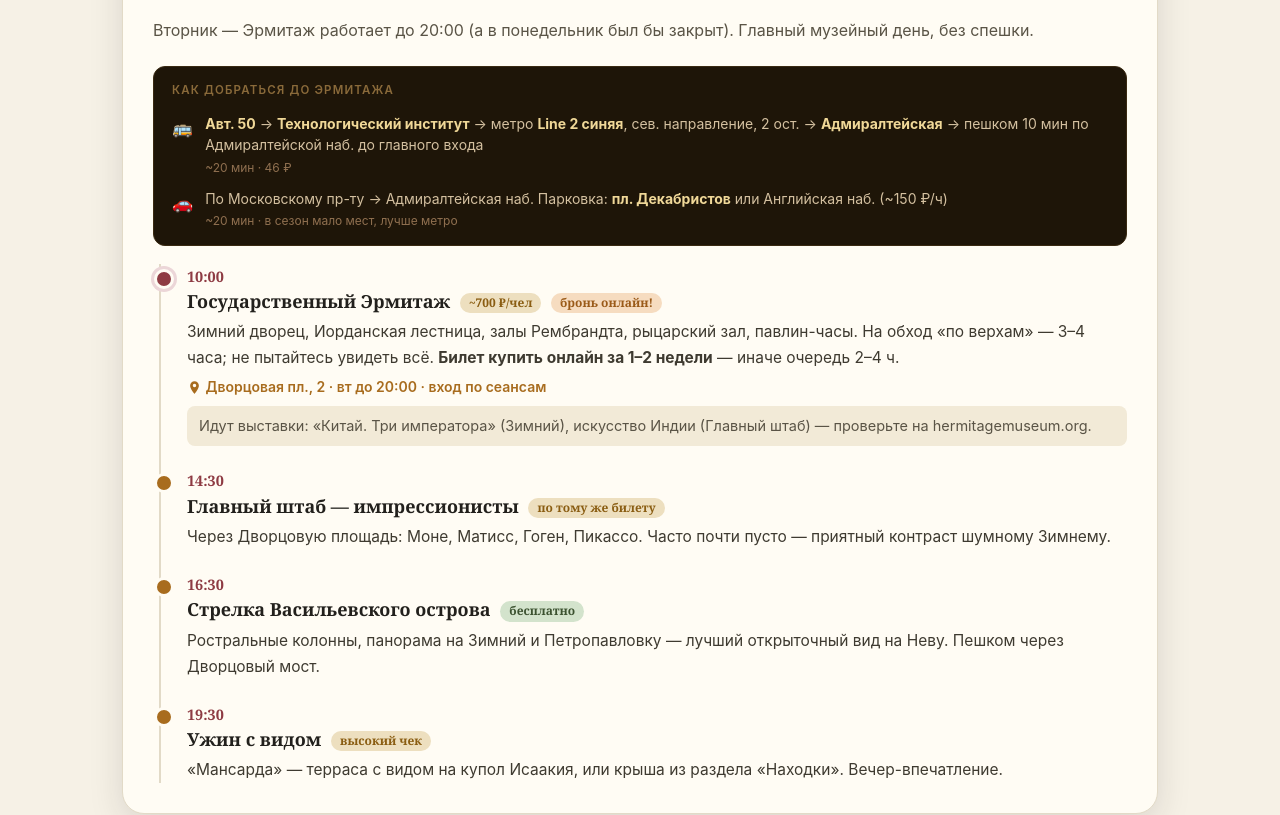
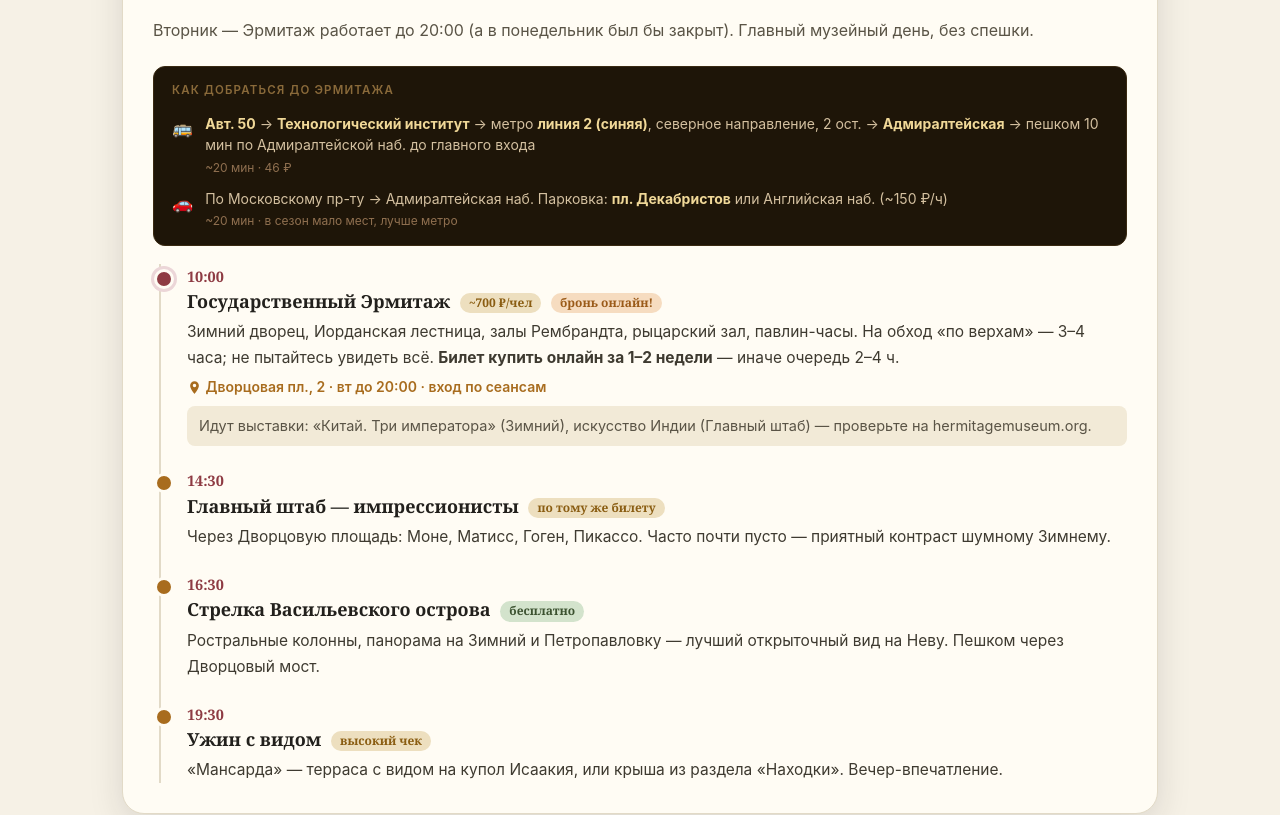
Before and after one commit to pf2sqc4kkc-ai/nashi-puteshestviya, a plain HTML site: page 2026/Санкт-Петербург : 9-18 августа/guide.html in a window 1280 px wide. Shown: the part 6038-6853 px from the top of the page. Drawn offline with Linux system fonts and the light colour scheme.

Commit message:
fix: Выборг+Ласточка в день 6, расшифровка сокращений линий метро

```diff
--- a/2026/Санкт-Петербург : 9-18 августа/guide.html
+++ b/2026/Санкт-Петербург : 9-18 августа/guide.html
@@ -316,7 +316,7 @@
       <p class="day-theme">Эрмитаж по понедельникам закрыт — поэтому первый полный день отдаём центру, каналам и смотровой. Знакомимся с городом ногами.</p>
       <div class="tr-block">
         <div class="tr-title">Как добраться</div>
-        <div class="tr-opt"><span class="tr-icon">🚌</span><div class="tr-detail"><b>Авт. 50</b> (ост. «Заозёрная ул.», ~2 мин от дома) → <b>Технологический институт</b> → метро <b>Line 1 красная</b>, сев. направление, 2 ост. → <b>Невский проспект</b><span class="tr-time">~15 мин · 46 ₽ (Подорожник) · авт. каждые 5–7 мин</span></div></div>
+        <div class="tr-opt"><span class="tr-icon">🚌</span><div class="tr-detail"><b>Авт. 50</b> (ост. «Заозёрная ул.», ~2 мин от дома) → <b>Технологический институт</b> → метро <b>линия 1 (красная)</b>, северное направление, 2 ост. → <b>Невский проспект</b><span class="tr-time">~15 мин · 46 ₽ (Подорожник) · авт. каждые 5–7 мин</span></div></div>
         <div class="tr-opt"><span class="tr-icon">🚗</span><div class="tr-detail">По <b>Московскому пр-ту</b> в центр. Парковка: <b>Конюшенная пл.</b> или Дворцовая наб. (~100–150 ₽/ч, с 8:00 до 20:00)<span class="tr-time">~20 мин · вечером пробки назад</span></div></div>
         <div class="tr-opt"><span class="tr-icon">🚕</span><div class="tr-detail">Яндекс Такси до центра<span class="tr-time">~300–400 ₽ · 15–20 мин</span></div></div>
       </div>
@@ -364,7 +364,7 @@
       <p class="day-theme">Вторник — Эрмитаж работает до 20:00 (а в понедельник был бы закрыт). Главный музейный день, без спешки.</p>
       <div class="tr-block">
         <div class="tr-title">Как добраться до Эрмитажа</div>
-        <div class="tr-opt"><span class="tr-icon">🚌</span><div class="tr-detail"><b>Авт. 50</b> → <b>Технологический институт</b> → метро <b>Line 2 синяя</b>, сев. направление, 2 ост. → <b>Адмиралтейская</b> → пешком 10 мин по Адмиралтейской наб. до главного входа<span class="tr-time">~20 мин · 46 ₽</span></div></div>
+        <div class="tr-opt"><span class="tr-icon">🚌</span><div class="tr-detail"><b>Авт. 50</b> → <b>Технологический институт</b> → метро <b>линия 2 (синяя)</b>, северное направление, 2 ост. → <b>Адмиралтейская</b> → пешком 10 мин по Адмиралтейской наб. до главного входа<span class="tr-time">~20 мин · 46 ₽</span></div></div>
         <div class="tr-opt"><span class="tr-icon">🚗</span><div class="tr-detail">По Московскому пр-ту → Адмиралтейская наб. Парковка: <b>пл. Декабристов</b> или Английская наб. (~150 ₽/ч)<span class="tr-time">~20 мин · в сезон мало мест, лучше метро</span></div></div>
       </div>
       <div class="tl">
@@ -407,8 +407,8 @@
       <p class="day-theme">Загородный день. Дорога на «Метеоре» по заливу — половина впечатления. Дворец открыт (по понедельникам был бы выходной).</p>
       <div class="tr-block">
         <div class="tr-title">Как добраться до причала (метеор 9:30)</div>
-        <div class="tr-opt"><span class="tr-icon">⛵</span><div class="tr-detail"><b>Авт. 50</b> → Тех. институт → метро <b>Line 2 синяя</b>, сев., 2 ост. → <b>Адмиралтейская</b> → пешком 12 мин по Адмиралтейской наб. → <b>Причал 2</b> (за зданием Адмиралтейства). Быть за 15 мин до отплытия.<span class="tr-time">~25 мин от дома · 2 700 ₽/чел RT · nameteor.ru</span></div></div>
-        <div class="tr-opt"><span class="tr-icon">🚂</span><div class="tr-detail"><b>Альтернатива (дешевле, дольше):</b> Авт. 50 → Тех. институт → метро <b>Line 1 красная</b>, юж. 3 ост. → <b>Балтийская</b> (выход сразу на вокзал) → электр. → ст. <b>Новый Петергоф</b> ~40 мин → авт. 350/351 до дворца ~15 мин<span class="tr-time">~1 ч 20 мин суммарно · 65 ₽ электр.</span></div></div>
+        <div class="tr-opt"><span class="tr-icon">⛵</span><div class="tr-detail"><b>Авт. 50</b> → Тех. институт → метро <b>линия 2 (синяя)</b>, сев., 2 ост. → <b>Адмиралтейская</b> → пешком 12 мин по Адмиралтейской наб. → <b>Причал 2</b> (за зданием Адмиралтейства). Быть за 15 мин до отплытия.<span class="tr-time">~25 мин от дома · 2 700 ₽/чел RT · nameteor.ru</span></div></div>
+        <div class="tr-opt"><span class="tr-icon">🚂</span><div class="tr-detail"><b>Альтернатива (дешевле, дольше):</b> Авт. 50 → Тех. институт → метро <b>линия 1 (красная)</b>, юж. 3 ост. → <b>Балтийская</b> (выход сразу на вокзал) → электр. → ст. <b>Новый Петергоф</b> ~40 мин → авт. 350/351 до дворца ~15 мин<span class="tr-time">~1 ч 20 мин суммарно · 65 ₽ электр.</span></div></div>
         <div class="tr-opt"><span class="tr-icon">🚗</span><div class="tr-detail">По <b>ЗСД</b> (платный) → Петергоф. ~35 км, ~40–50 мин. Парковка у Верхнего сада (~100 ₽/ч).<span class="tr-time">~40 мин · ЗСД ~200 ₽ · свободный график</span></div></div>
       </div>
       <div class="tl">
@@ -449,7 +449,7 @@
       <p class="day-theme">Пушкин (Царское Село). Четверг выбран намеренно: Екатерининский дворец закрыт по вторникам. Янтарную комнату бронируем заранее — иначе не попасть.</p>
       <div class="tr-block">
         <div class="tr-title">Как добраться до Витебского вокзала</div>
-        <div class="tr-opt"><span class="tr-icon">🚌</span><div class="tr-detail"><b>Авт. 50</b> → Тех. институт → метро <b>Line 2 синяя</b>, юж., 1 ост. → <b>Пушкинская</b> → выход «Загородный пр-т», налево 300 м → <b>Витебский вокзал</b> → электр. маршрут <b>1</b> (~9:хх) → ст. <b>Детское село / Царскосельская</b> 30 мин → авт./пешком до дворца ~15 мин<span class="tr-time">~25 мин от дома до вокзала · электр. 65 ₽</span></div></div>
+        <div class="tr-opt"><span class="tr-icon">🚌</span><div class="tr-detail"><b>Авт. 50</b> → Тех. институт → метро <b>линия 2 (синяя)</b>, южное направление,1 ост. → <b>Пушкинская</b> → выход «Загородный пр-т», налево 300 м → <b>Витебский вокзал</b> → электр. маршрут <b>1</b> (~9:хх) → ст. <b>Детское село / Царскосельская</b> 30 мин → авт./пешком до дворца ~15 мин<span class="tr-time">~25 мин от дома до вокзала · электр. 65 ₽</span></div></div>
         <div class="tr-opt"><span class="tr-icon">🚗</span><div class="tr-detail">По Московскому пр-ту → г. Пушкин. ~25 км, ~30–40 мин. Парковка у Екатерининского дворца (~150 ₽/ч) или у Лицея — бесплатная, 10 мин пешком.<span class="tr-time">~35 мин</span></div></div>
         <div class="tr-warn">⚠ Брать только <b>маршрут 1</b> с Витебского вокзала. Маршрут 2 (через Купчино) закрыт с 18.06.2026.</div>
       </div>
@@ -489,9 +489,10 @@
         </div>
       </div>
       <p class="day-theme">Утро — русское искусство, вечер — остров-парк с летним театром и кино под открытым небом (как раз пятница–воскресенье).</p>
+      <div class="callout"><strong>🏰 Альтернатива на весь день — Выборг:</strong> 14 августа (пятница) — в разгаре фестиваль «Средневековые дни» (13–16 авг): рыцарские турниры, ярмарка мастеров, реконструкция в Выборгском замке. Маршрут: <b>авт. 50 → Технологический институт → линия 1 (красная) → Площадь Ленина → Финляндский вокзал → «Ласточка»</b> (~08:00–10:00) → Выборг за 1 ч 2 мин. Старый город + замок + парк Монрепо — всё за 8–10 ч. Обратно вечерней «Ласточкой». Стоимость от 468 ₽/чел в одну сторону. Расписание: rasp.yandex.ru</div>
       <div class="tr-block">
         <div class="tr-title">Как добраться</div>
-        <div class="tr-opt"><span class="tr-icon">🚌</span><div class="tr-detail"><b>Авт. 50</b> → Тех. институт → метро <b>Line 1 красная</b>, сев., 2 ост. → <b>Невский проспект</b> → пешком 10 мин по Михайловской ул. до Русского музея. <b>Или:</b> Line 2 синяя → <b>Гостиный двор</b> → пешком 7 мин<span class="tr-time">~15 мин · 46 ₽</span></div></div>
+        <div class="tr-opt"><span class="tr-icon">🚌</span><div class="tr-detail"><b>Авт. 50</b> → Тех. институт → метро <b>линия 1 (красная)</b>, сев., 2 ост. → <b>Невский проспект</b> → пешком 10 мин по Михайловской ул. до Русского музея. <b>Или:</b> линия 2 (синяя) → <b>Гостиный двор</b> → пешком 7 мин<span class="tr-time">~15 мин · 46 ₽</span></div></div>
         <div class="tr-opt"><span class="tr-icon">🚗</span><div class="tr-detail">Парковка: <b>Манежная пл.</b> (рядом с музеем) или Итальянская ул. (~100–150 ₽/ч)<span class="tr-time">~20 мин</span></div></div>
       </div>
       <div class="tl">
@@ -533,7 +534,7 @@
       <div class="tr-block">
         <div class="tr-title">Как добраться до Кронштадта</div>
         <div class="tr-opt"><span class="tr-icon">🚗</span><div class="tr-detail">По <b>КАД (А-118)</b> → съезд на Кронштадтское ш. → по дамбе → город. ~55 км, ~50–60 мин. Парковка в Кронштадте <b>бесплатная</b>. Рекомендуется — не зависишь от расписания, можно объехать форты.<span class="tr-time">~55 мин · КАД без оплаты на этом участке</span></div></div>
-        <div class="tr-opt"><span class="tr-icon">🚌</span><div class="tr-detail"><b>Авт. 50</b> → Тех. институт → метро <b>Line 2 синяя</b>, сев., ~6 ост. → <b>Старая деревня</b> → выход, авт. <b>101</b> (ост. у метро) → Кронштадт ~40 мин<span class="tr-time">~1 ч 15 мин · 92 ₽ (метро + авт.)</span></div></div>
+        <div class="tr-opt"><span class="tr-icon">🚌</span><div class="tr-detail"><b>Авт. 50</b> → Тех. институт → метро <b>линия 2 (синяя)</b>, сев., ~6 ост. → <b>Старая деревня</b> → выход, авт. <b>101</b> (ост. у метро) → Кронштадт ~40 мин<span class="tr-time">~1 ч 15 мин · 92 ₽ (метро + авт.)</span></div></div>
       </div>
       <div class="tl">
         <div class="tl-item"><div class="tl-time">10:30</div>
@@ -574,7 +575,7 @@
       <p class="day-theme">Кульминация поездки: крепость, виды на Неву и главное — ночная прогулка под разводящиеся мосты. Белые ночи уже прошли, но развод мостов под подсветкой не менее эффектен.</p>
       <div class="tr-block">
         <div class="tr-title">Как добраться</div>
-        <div class="tr-opt"><span class="tr-icon">🚌</span><div class="tr-detail">До Петропавловки: <b>Авт. 50</b> → Тех. институт → метро <b>Line 2 синяя</b>, сев., ~5 ост. → <b>Горьковская</b> → пешком 10 мин по Кронверкскому пр-ту → Иоанновский мост → крепость<span class="tr-time">~20 мин от дома · 46 ₽</span></div></div>
+        <div class="tr-opt"><span class="tr-icon">🚌</span><div class="tr-detail">До Петропавловки: <b>Авт. 50</b> → Тех. институт → метро <b>линия 2 (синяя)</b>, сев., ~5 ост. → <b>Горьковская</b> → пешком 10 мин по Кронверкскому пр-ту → Иоанновский мост → крепость<span class="tr-time">~20 мин от дома · 46 ₽</span></div></div>
         <div class="tr-opt"><span class="tr-icon">🚗</span><div class="tr-detail">Парковка: <b>Кронверкская наб.</b> или пл. Революции (~100 ₽/ч)<span class="tr-time">~20 мин</span></div></div>
         <div class="tr-opt"><span class="tr-icon">🌉</span><div class="tr-detail">После теплохода (~01:30 ночи) — только <b>Яндекс Такси</b>. Метро уже не ходит (последний ~00:00). Заказывать заранее — в ночь разводки разбирают быстро.<span class="tr-time">~300–400 ₽ домой · ~15 мин</span></div></div>
       </div>
```
